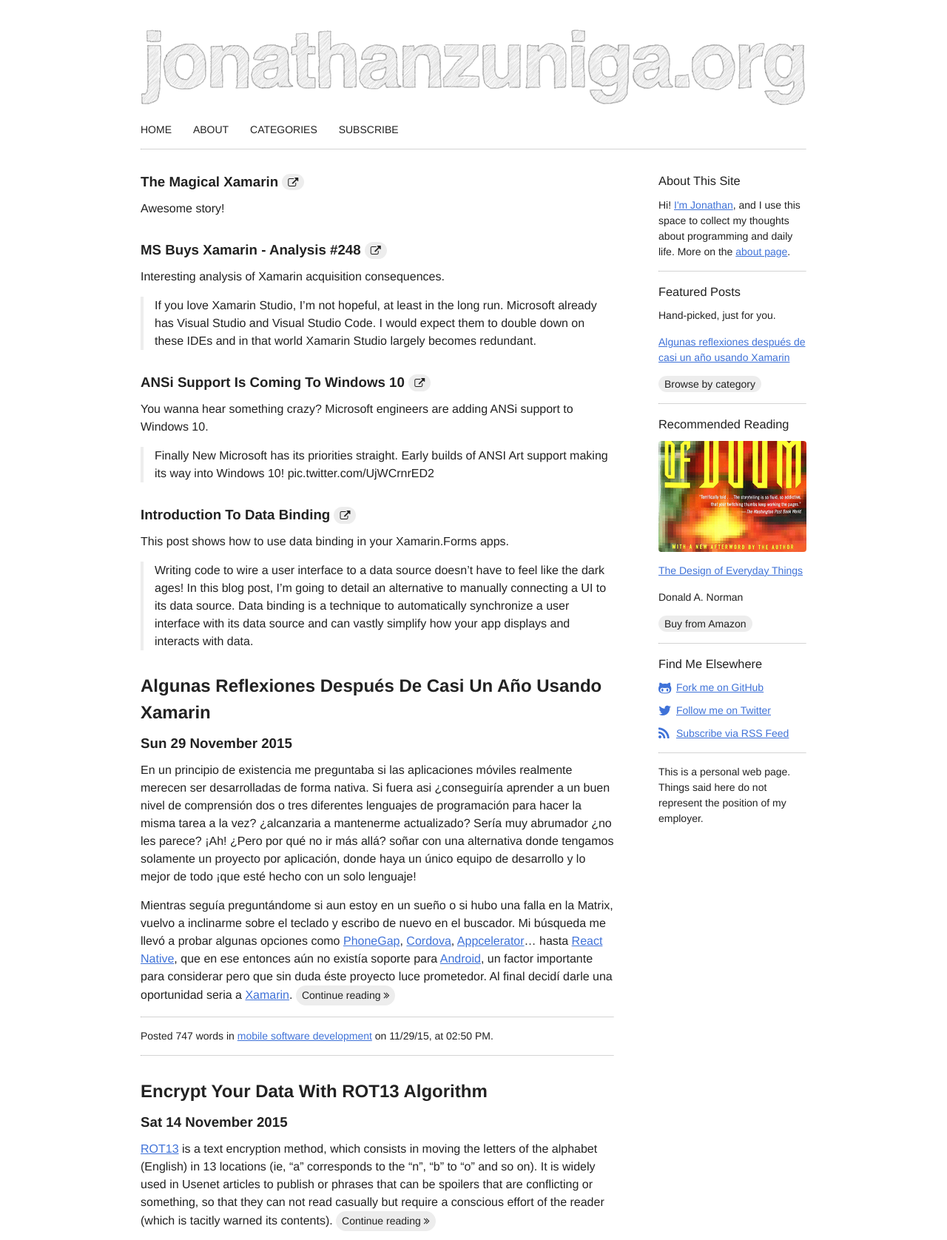
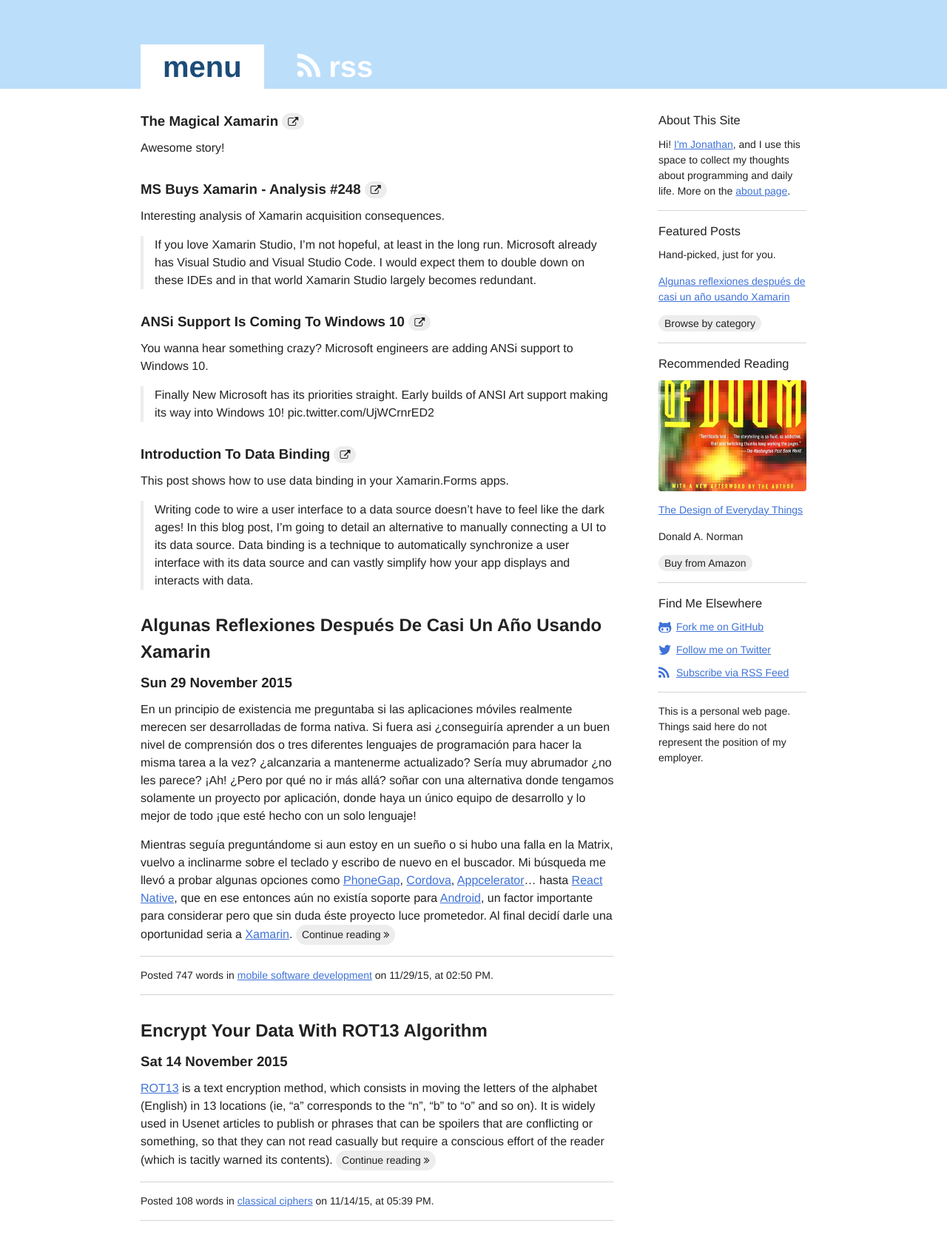
Before and after one commit to jonathanzuniga/jonathanzuniga.github.io, a Jekyll site: the page built from index.html, in a window 1280 px wide, cut to the strip 0-1676 px from the top of the page. Shown: the whole strip at 74% size. Built offline with Jekyll 4.4.1, drawn with Linux system fonts in a browser that asks for light colours; nearby versions of some CDN libraries.

Commit message:
Test new header menu.

```diff
--- a/_includes/header.html
+++ b/_includes/header.html
@@ -1,10 +1,36 @@
 <header class="site-header">
   <div class="wrapper">
-    <a href="{{ site.baseurl }}/">
+    <!-- <a href="{{ site.baseurl }}/">
       <img src="/images/jonathanzuniga-org-drawn-header-grey-large.png">
-    </a>
+    </a> -->
 
     {% assign current = page.url | downcase | split: '/' %}
+    <nav id="nav">
+      <ul>
+        <li>
+          <a href="#">Menu</a>
+          <ul>
+            <li>
+              <a href="{{ site.baseurl }}/">Index</a>
+            </li>
+            <li>
+              <a {% if current[1] == 'about' %}class="current" {% endif %}href="{{ site.baseurl }}/about">About</a>
+            </li>
+            <li>
+              <a {% if current[1] == 'categories' %}class="current" {% endif %}href="{{ site.baseurl }}/categories">Categories</a>
+            </li>
+            <li>
+              <a href="{{ "/feed.xml" | prepend: site.baseurl }}">Subscribe</a>
+            </li>
+          </ul>
+        </li>
+        <li>
+          <a href="{{ "/feed.xml" | prepend: site.baseurl }}"><i class="fa fa-rss"></i> RSS</a>
+        </li>
+      </ul>
+    </nav>
+
+    <!-- {% assign current = page.url | downcase | split: '/' %}
     <nav id="nav">
       <ul>
         <li>
@@ -24,7 +50,7 @@
 
     <div class="clearfix"></div>
 
-    <hr>
+    <hr> -->
 
     <!-- {% if page.url == '/index.html' %}
       <p class="lead">
--- a/_sass/_layout.scss
+++ b/_sass/_layout.scss
@@ -15,50 +15,98 @@
  * Site header
  */
 .site-header {
-	margin-bottom: $spacing-unit / 2;
-	margin-top: $spacing-unit / 2;
+	background-color: #bbdefb;
+	height: 120px;
+	margin-bottom: $spacing-unit;
+	position: relative;
 
 	#nav {
+		bottom: 0;
 		font-family: $base-font-family;
-		font-size: $small-font-size;
+		position: absolute;
 
 		ul {
+			float: left;
+			list-style: none;
 			margin: 0;
+			padding: 0;
+			position: relative;
 
 			li {
+				background-color: $color-white;
 				display: inline;
+				float: left;
+				margin: 0;
+				padding: 0;
+				position: relative;
 
 				a {
 					border-bottom: none;
-					color: $text-color;
-					margin-right: $spacing-unit - 5;
+					color: #1c4c78;
+					display: block;
+					font-size: 2.5em;
+					font-weight: bold;
+					padding: 0 $spacing-unit;
 					text-decoration: none;
-					text-transform: uppercase;
+					text-transform: lowercase;
 
 					&.current {
 						font-weight: bold;
 					}
+
+					&:hover {
+						background-color: $color-yellow;
+						color: $text-color;
+					}
 				}
 
-				&:last-child {
+				&:hover {
+					> ul {
+						display: block;
+					}
+				}
+
+				ul {
+					background-color: $color-white;
+					box-shadow: 0 4px 12px rgba(0, 0, 0, 0.1);
+					display: none;
+					left: 0;
+					padding: 0;
+					position: absolute;
+					top: 100%;
+
+					li {
+						float: none;
+						margin: 0;
+						padding: 0;
+
 						a {
-						margin-right: 0;
+							color: $text-color;
+							font-size: 1.5em;
+							font-weight: normal;
+							padding: $spacing-unit / 10 $spacing-unit;
+							text-transform: capitalize;
 						}
 					}
 				}
 			}
 		}
 
-	.lead {
-		font-family: $heading-font-family;
-		font-size: 2em;
-		font-weight: normal;
+		> ul > li {
+			margin-right: $spacing-unit / 2;
+
+			&:last-child {
+				background-color: transparent;
+				margin-right: 0;
 
 				a {
-			border-bottom: none;
+					color: $color-white;
+
+					&:hover {
 						color: $text-color;
-			font-weight: bold;
-			text-decoration: none;
+					}
+				}
+			}
 		}
 	}
 }
@@ -281,18 +329,19 @@
 @media screen and (max-width: 479px) {
 	.site-header {
 		#nav {
-			ul {
-				li {
-					&:nth-child(4) {
-						a {
-							margin-right: 0;
+			> ul > li a {
+				font-size: 2em;
 			}
 		}
-					&:last-child {
+	}
+}
+
+@media screen and (max-width: 319px) {
+	.site-header {
+		#nav {
+			> ul > li:last-child {
 				display: none;
 			}
 		}
 	}
 }
-	}
-}
--- a/css/main.scss
+++ b/css/main.scss
@@ -33,6 +33,7 @@
 $color-blue-dark: darken($color-blue, 25%);
 $color-white: #fff;
 $color-white-semilight: rgba(255, 255, 255, 0.85);
+$color-yellow: #ff0;
 
 
 
```
Lines whose indentation alone changed are shown as unchanged.
